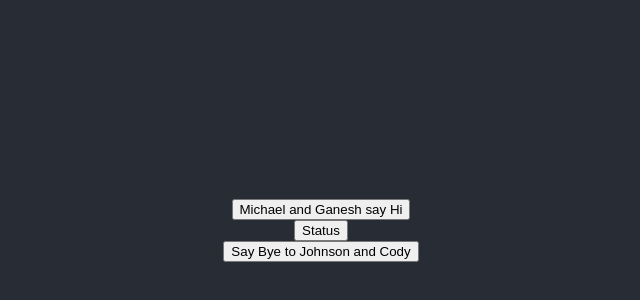
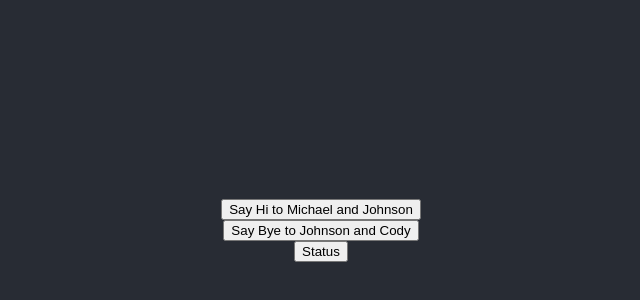
Before and after one commit to mzhang0808/Climb-App, a React (Create React App) app in the folder frontend/: page / in a window 1280 px wide. Shown: the part 170-470 px from the top of the page, without its empty margins (319-959 px from the left). Built offline with nearby package versions, Linux system fonts and the light colour scheme.

Commit message:
Update formatting in App.js from React frontend

```diff
--- a/frontend/src/App.js
+++ b/frontend/src/App.js
@@ -17,13 +17,13 @@ function App() {
     <div className="App">
       <header className="App-header">
         <button onClick={greet}>
-          Michael and Ganesh say Hi
-	</button>
-	<button onClick={status}>
-	  Status
-	</button>
+          Say Hi to Michael and Johnson
+        </button>
         <button onClick={bye}>
           Say Bye to Johnson and Cody
+        </button>
+        <button onClick={status}>
+          Status
         </button>
       </header>
     </div>
```
